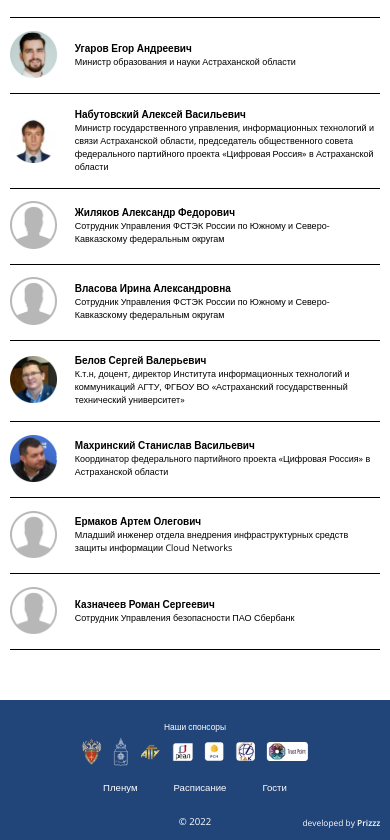
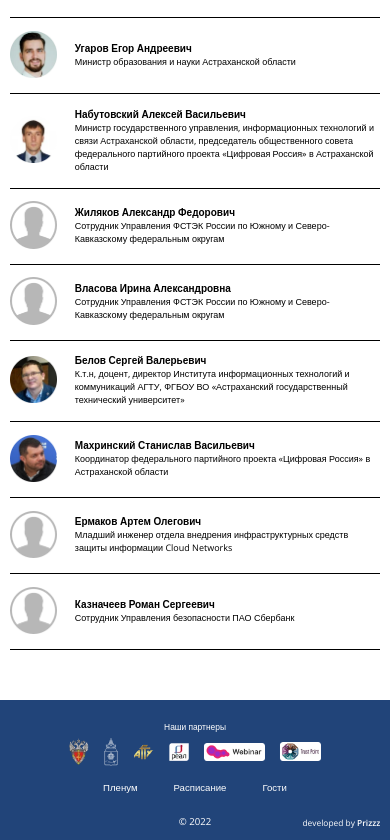
Before and after one commit to Prizzz/conference-InfoSec, a website built with webpack: page conference/src/index.html in a window 390 px wide. Shown: the part 1399-2239 px from the top of the page. Built offline with nearby package versions, Linux system fonts and the light colour scheme.

Commit message:
fix: fix sponsors

```diff
--- a/conference/src/index.html
+++ b/conference/src/index.html
@@ -296,15 +296,14 @@
         <a href="#guests" class="nav-link">Гости</a>
       </nav>
       <div class="sponsors">
-        <p class="sponsors-title">Наши спонсоры</p>
+        <p class="sponsors-title">Наши партнеры</p>
         <div class="sponsors-list">
           <a href="https://fstec.ru/" class="sponsors-item" target="_blank"><img src="img/fstec.webp" alt="fstec-icon"></a>
           <a href="https://minobr.astrobl.ru/" class="sponsors-item" target="_blank"><img src="img/minobr.webp" alt="minobr-icon"></a>
           <a href="https://astu.org/" class="sponsors-item" target="_blank"><img src="img/agtu.webp" alt="agtu-icon"></a>
           <a href="https://real.su/" class="sponsors-item" target="_blank"><img src="img/real.webp" alt="real-icon"></a>
-          <a href="https://astrakhan.ruy.ru/" class="sponsors-item" target="_blank"><img src="img/rsm.webp" alt="rsm-icon"></a>
-          <a href="https://t-d-k.ru/" class="sponsors-item" target="_blank"><img src="img/tdk.webp" alt="tdk-icon"></a>
-          <img src="img/trust.webp" class="sponsors-item" alt="tdk-icon">
+          <a href="https://webinar.ru/" class="sponsors-item" target="_blank"><img src="img/webinar.webp" alt="webinar-icon"></a>
+          <img src="img/trust.webp" class="sponsors-item" alt="trust-icon">
         </div>
       </div>
       <p class="copy">© 2022</p>
--- a/conference/src/styles/adaptive.sass
+++ b/conference/src/styles/adaptive.sass
@@ -42,6 +42,8 @@
     zoom: 0.6
     .container
       padding-top: 100px
+    .nav
+      margin-bottom: 35px
     .sponsors
       top: 0
       left: 50%
@@ -49,4 +51,6 @@
       &-title
         text-align: center
       &-list
-        column-gap: 20px
+        max-width: 100%
+        flex-wrap: nowrap
+        column-gap: 25px
--- a/conference/src/styles/footer.sass
+++ b/conference/src/styles/footer.sass
@@ -4,7 +4,7 @@
   .container
     position: relative
   .nav
-    margin-bottom: 35px
+    margin-bottom: 72px
   .copy
     text-align: center
     font-size: 16px
@@ -29,8 +29,11 @@
       font-size: 14px
       margin-bottom: 10px
     &-list
+      max-width: 200px
       display: flex
-      column-gap: 10px
+      column-gap: 20px
+      row-gap: 10px
+      flex-wrap: wrap
       align-items: center
       img
         vertical-align: bottom
```
Also changed, not shown: conference/src/img/webinar.webp (added).
